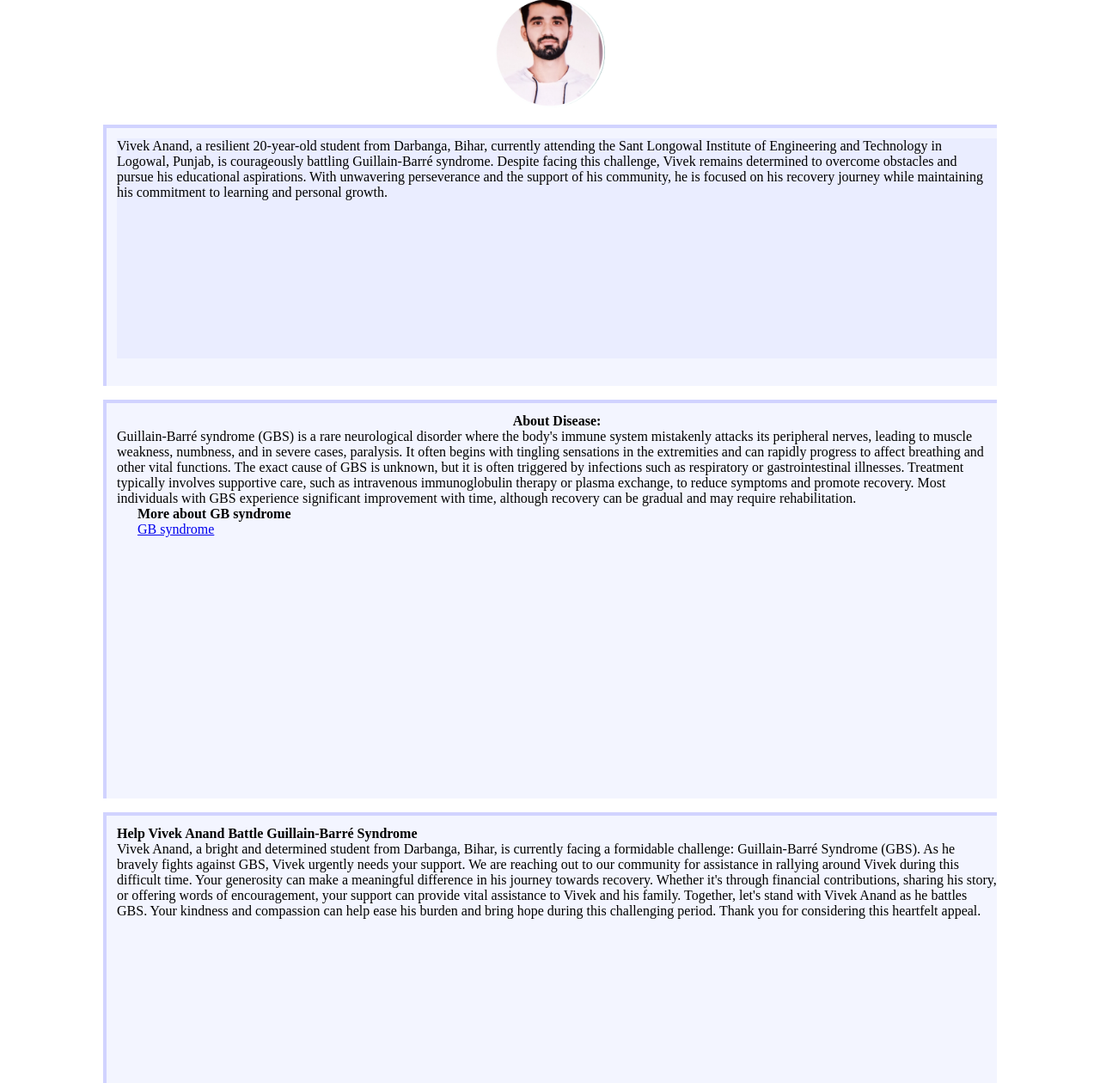
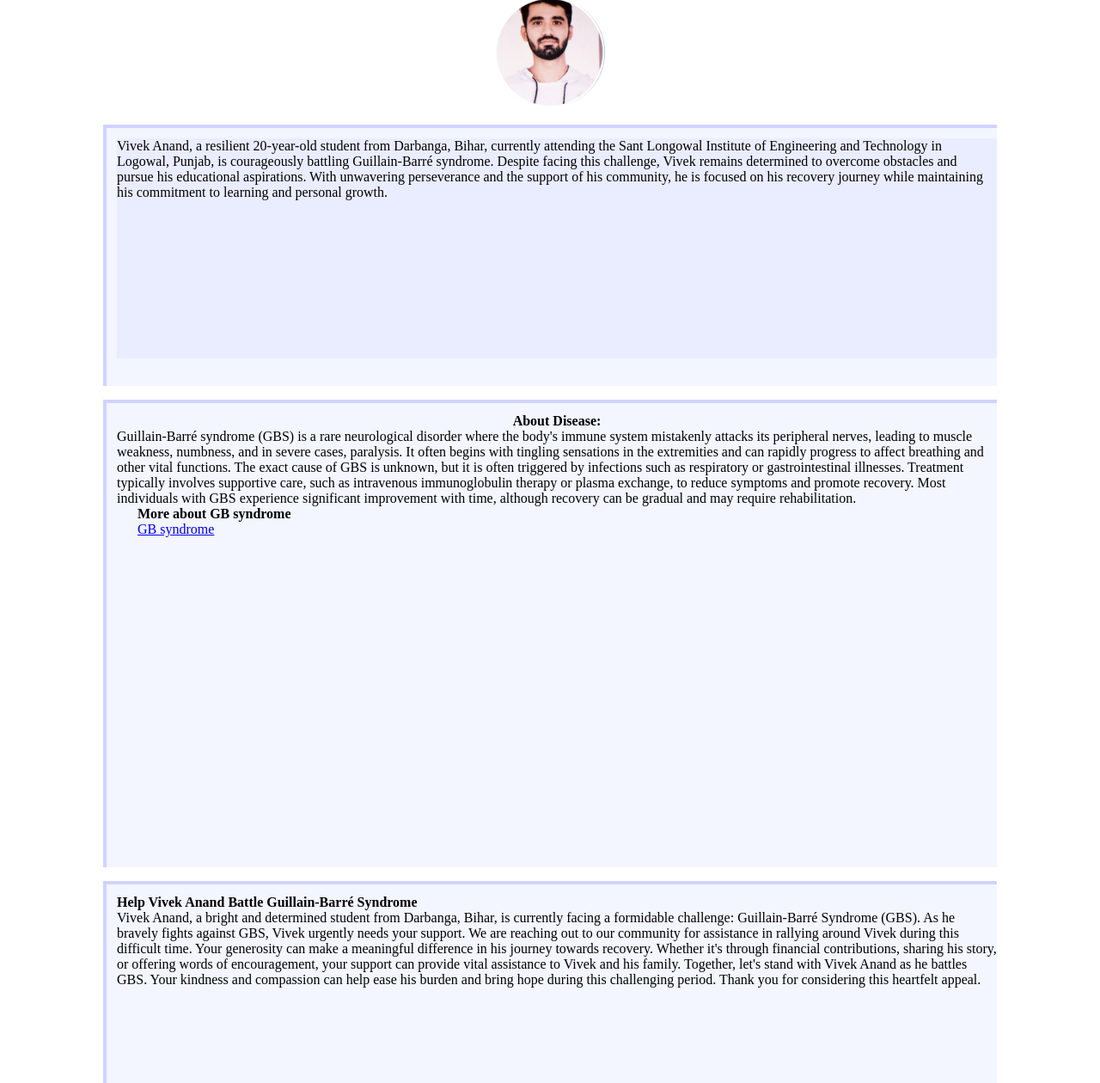
Before and after one commit to lakshmiprasad-1729/vivek, a plain HTML site: page index.html in a window 1280 px wide. Shown: the part 40-1300 px from the top of the page at 86% size. Drawn offline with Linux system fonts and the light colour scheme.

Commit message:
Update style.css

```diff
--- a/style.css
+++ b/style.css
@@ -49,7 +49,7 @@
   box-shadow: inset 0.25rem 0.25rem #0000ff24;
   }
   .box2{
-    height: 28rem;
+    height: 33rem;
   }
   .circumstances{
     display: flex;
@@ -57,7 +57,7 @@
 
   }
   .box3 {
-    height: 28rem;
+    height: 33rem;
   }
 
   .payment {
```
